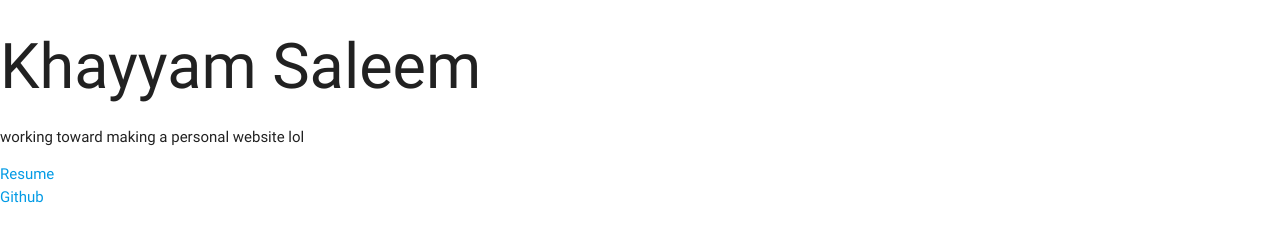
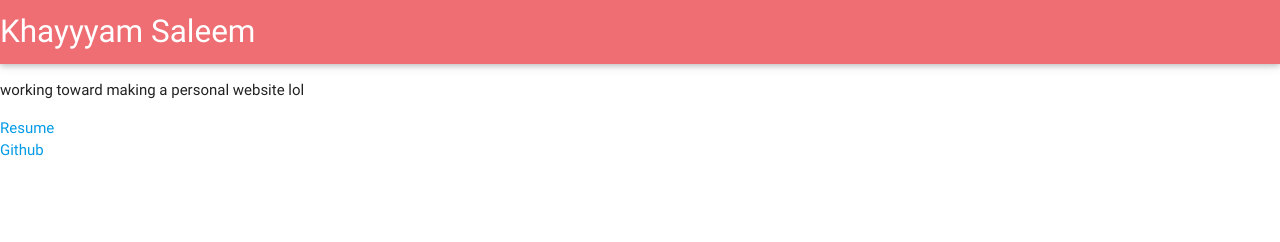
Before and after one commit to khayyamsaleem/mygithubpage, a plain HTML site: page index.html in a window 1280 px wide. Drawn offline with nearby package versions, Linux system fonts and the light colour scheme.

Commit message:
added header

```diff
--- a/index.html
+++ b/index.html
@@ -15,7 +15,13 @@
 		<!-- Import jQuery before materialize.js -->
 		<script type="text/javascript" src="https://code.jquery.com/jquery-2.1.1.min.js"></script>
 		<script type="text/javascript" src="js/materialize.min.js"></script>
-		<h1>Khayyam Saleem</h1>
+	        <header>
+		     <nav>
+		           <div class="nav-wrapper">
+			       <a href="#" class="brand-logo">Khayyyam Saleem</a>
+			   </div>
+		     </nav>
+		</header>
 		<p>working toward making a personal website lol</p>
 		<p>
 		<a href="resume.pdf">Resume</a></br>
```
